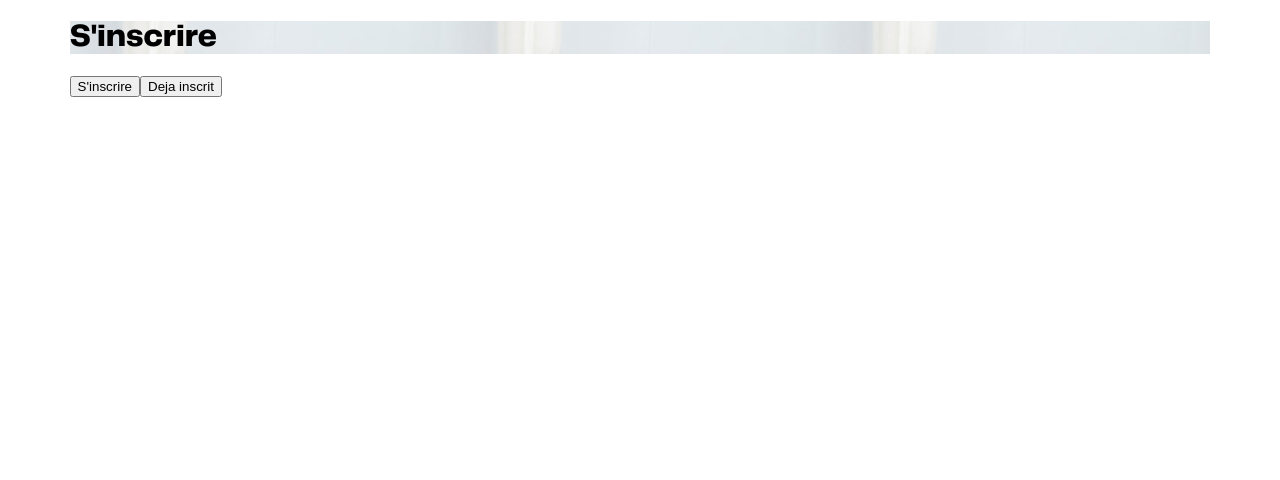
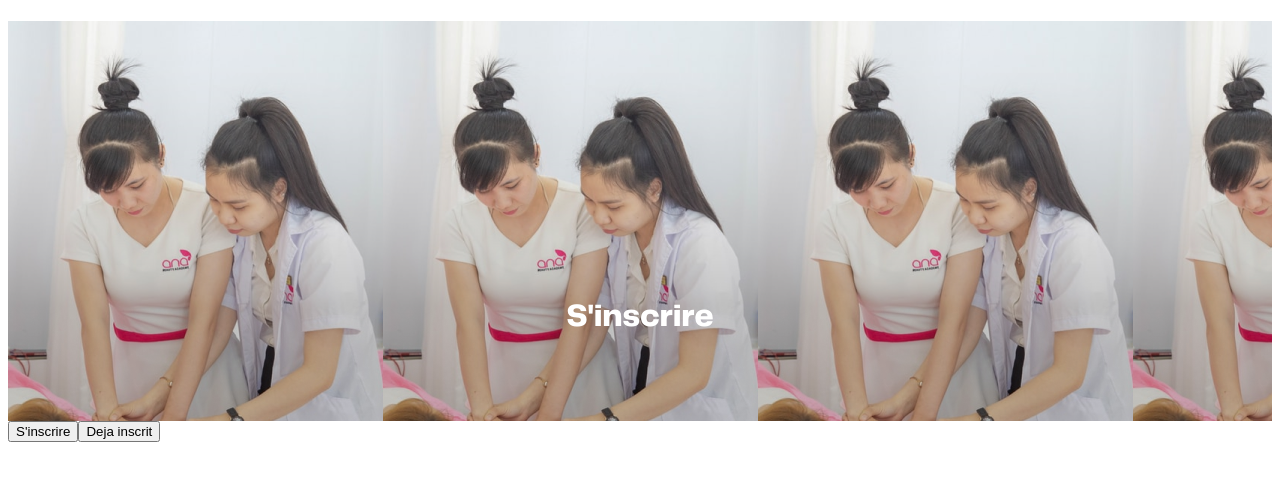
Before and after one commit to StanDelamourd/poc-nuxt, a Nuxt app: page /registerFIrst in a window 1280 px wide. Shown: the top 480 px of the page. Built offline with nearby package versions, Linux system fonts and the light colour scheme; a web font is replaced by a local one.

Commit message:
change style of input range for chrome

```diff
--- a/components/field/index.vue
+++ b/components/field/index.vue
@@ -58,17 +58,12 @@ export default {
     border: 1px solid black;
   }
   input[type=range]::-webkit-slider-runnable-track {
-    width: 100%;
-    height: 8.4px;
-    cursor: pointer;
-    box-shadow: 1px 1px 1px #000000, 0px 0px 1px #0d0d0d;
-    background: #3071a9;
-    border-radius: 1.3px;
-    border: 0.2px solid #010101;
+    background: #000;
+    border: 1px solid black;
   }
 
   input[type=range]:focus::-webkit-slider-runnable-track {
-    background: #367ebd;
+    background: #000;
   }
 
 input[type=range]::-moz-range-track {
--- a/layouts/default.vue
+++ b/layouts/default.vue
@@ -23,7 +23,7 @@
   font-family: 'Telegraf'
 }
 div {
-  width: 95%;
+  width: 100%;
   margin:auto;
 }
 </style>
--- a/pages/registerFIrst/index.vue
+++ b/pages/registerFIrst/index.vue
@@ -38,5 +38,11 @@ export default {
   }
   .register__bg{
     background: url('../../static/bg.png');
+    height: 50vh;
+  }
+  .register__bg h1 {
+    color: white;
+    text-align:center;
+    padding-top: 35vh;
   }
 </style>
```
